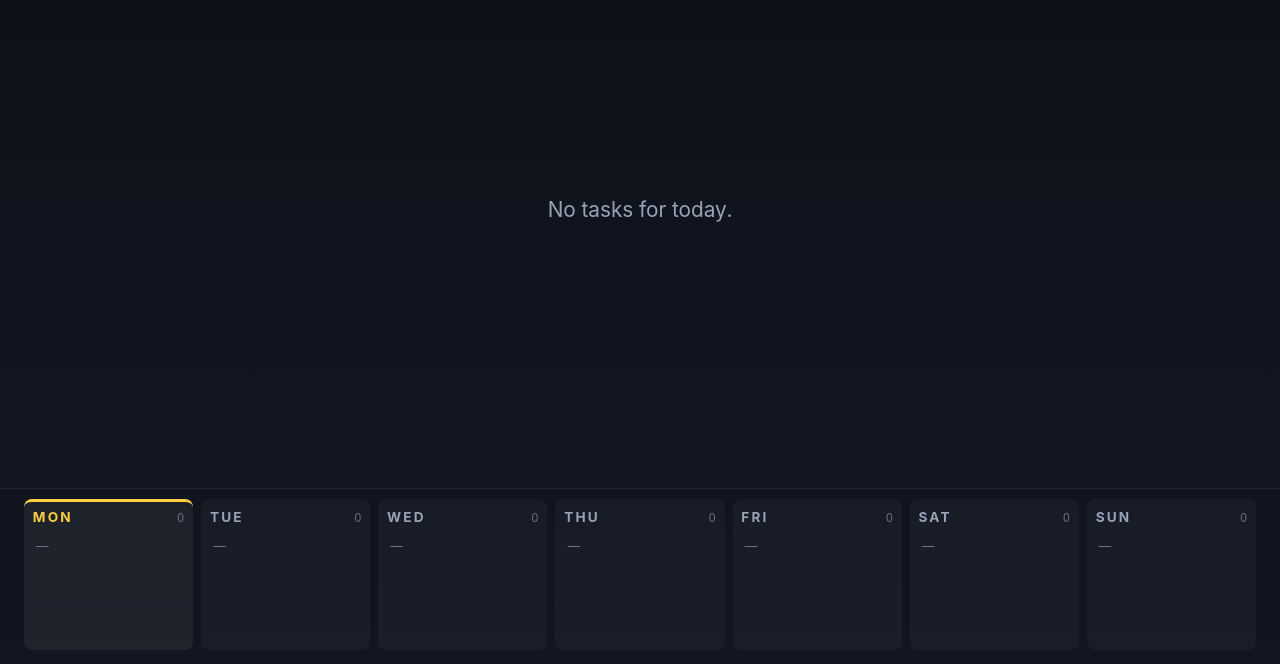
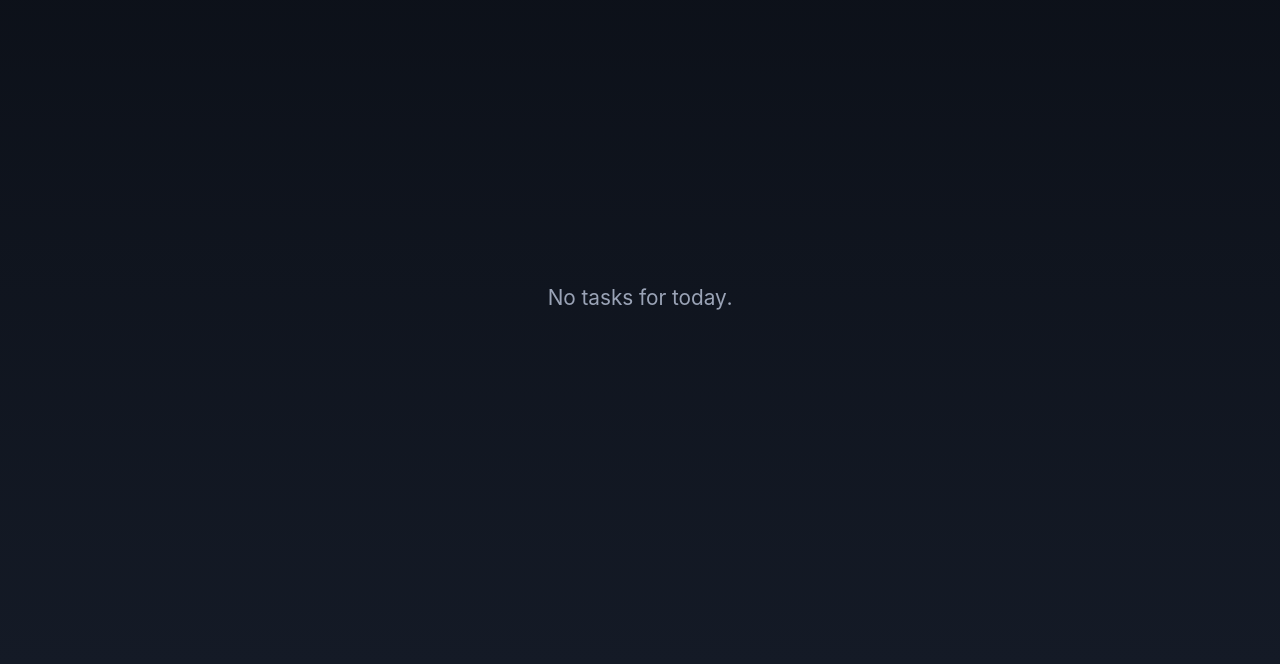
Before and after one commit to ayi102/TaskGenius, a Flask app: page / in a window 1280 px wide. Shown: the part 136-800 px from the top of the page. Run offline with Flask 3, Linux system fonts and the light colour scheme; data that the repository does not hold is empty.

Commit message:
Remove the week strip; today is the only thing on screen
The bottom Mon-Sun mini-schedule was cluttering the at-a-glance focus on
today. Drop the footer, the renderWeek/renderDayColumn/renderDayEntry
JS, and the week-strip/day-col/day-entry CSS — the today section now
takes the full available vertical space below the header. Tasks for
future days are still defined the same way (days-of-week checkboxes in
the admin form); they just don't render on the display until that day
becomes "today".

Co-Authored-By: Claude Opus 4.7 (1M context) <noreply@anthropic.com>

```diff
--- a/static/css/display.css
+++ b/static/css/display.css
@@ -317,114 +317,6 @@ span[data-category="other"]    { color: var(--other); }
   50%      { box-shadow: 0 14px 50px rgba(255, 207, 63, 0.16), 0 0 0 4px rgba(255, 207, 63, 0.08); }
 }
 
-/* ─── Week strip ──────────────────────────────────────── */
-
-.week-strip {
-  flex: 0 0 22vh;
-  display: grid;
-  grid-template-columns: repeat(7, 1fr);
-  gap: 0.5rem;
-  padding: 0.6rem 1.5rem 0.9rem;
-  border-top: 1px solid var(--rule);
-  background: rgba(0, 0, 0, 0.15);
-}
-
-.day-col {
-  display: flex;
-  flex-direction: column;
-  min-height: 0;
-  background: var(--surface);
-  border-radius: 0.5rem;
-  border-top: 3px solid transparent;
-  padding: 0.45rem 0.55rem 0.55rem;
-  overflow: hidden;
-}
-
-.day-col-header {
-  display: flex;
-  align-items: baseline;
-  justify-content: space-between;
-  margin-bottom: 0.35rem;
-}
-
-.day-col-name {
-  font-size: 0.85em;
-  font-weight: 700;
-  letter-spacing: 0.16em;
-  text-transform: uppercase;
-  color: var(--muted);
-}
-
-.day-col-count {
-  font-size: 0.7em;
-  color: var(--faint);
-  font-variant-numeric: tabular-nums;
-}
-
-.day-col.is-today {
-  background: var(--surface-strong);
-  border-top-color: var(--now);
-}
-
-.day-col.is-today .day-col-name { color: var(--now); }
-
-.day-col-list {
-  flex: 1 1 auto;
-  min-height: 0;
-  display: flex;
-  flex-direction: column;
-  gap: 0.15rem;
-  overflow: hidden;
-}
-
-.day-entry {
-  display: grid;
-  grid-template-columns: 3.4em 1fr;
-  gap: 0.4rem;
-  align-items: baseline;
-  font-size: 0.78em;
-  line-height: 1.25;
-  padding: 0.1rem 0.1rem 0.1rem 0.35rem;
-  border-left: 2px solid transparent;
-}
-
-.day-entry .time {
-  font-variant-numeric: tabular-nums;
-  color: var(--muted);
-  font-weight: 500;
-}
-
-.day-entry .title {
-  white-space: nowrap;
-  overflow: hidden;
-  text-overflow: ellipsis;
-  font-weight: 500;
-}
-
-.day-entry[data-category="idris"]    { border-left-color: var(--idris); }
-.day-entry[data-category="elina"]    { border-left-color: var(--elina); }
-.day-entry[data-category="jenin"]    { border-left-color: var(--jenin); }
-.day-entry[data-category="kitchen"]  { border-left-color: var(--kitchen); }
-.day-entry[data-category="cleaning"] { border-left-color: var(--cleaning); }
-.day-entry[data-category="therapy"]  { border-left-color: var(--therapy); }
-.day-entry[data-category="other"]    { border-left-color: var(--other); }
-
-.day-entry.untimed .time { color: var(--faint); }
-
-.day-overflow {
-  font-size: 0.72em;
-  color: var(--faint);
-  padding-left: 0.35rem;
-  margin-top: 0.1rem;
-}
-
-.day-empty {
-  font-size: 0.78em;
-  color: var(--faint);
-  font-style: italic;
-  margin: 0.4rem 0 0 0.2rem;
-}
-
 /* ─── Anytime footer ──────────────────────────────────── */
 
 .anytime {
--- a/static/js/display.js
+++ b/static/js/display.js
@@ -1,17 +1,11 @@
 const REFRESH_MS = 30_000;
 const NOW_WINDOW_MIN = 60;
-const WEEK_STRIP_MAX_PER_DAY = 6;
 
-const DAY_NAMES   = ["sun", "mon", "tue", "wed", "thu", "fri", "sat"]; // Date.getDay() order
-const WEEK_ORDER  = ["mon", "tue", "wed", "thu", "fri", "sat", "sun"]; // Mon-first for display
-const DAY_LABEL   = { mon: "Mon", tue: "Tue", wed: "Wed", thu: "Thu", fri: "Fri", sat: "Sat", sun: "Sun" };
-const DAY_FULL    = { mon: "Monday", tue: "Tuesday", wed: "Wednesday", thu: "Thursday",
-                      fri: "Friday", sat: "Saturday", sun: "Sunday" };
+const DAY_NAMES = ["sun", "mon", "tue", "wed", "thu", "fri", "sat"]; // Date.getDay() order
 
-const boardEl  = document.getElementById("board");
-const stripEl  = document.getElementById("week-strip");
-const clockEl  = document.getElementById("clock");
-const dateEl   = document.getElementById("date");
+const boardEl = document.getElementById("board");
+const clockEl = document.getElementById("clock");
+const dateEl  = document.getElementById("date");
 
 function toMinutes(hhmm) {
   if (!hhmm) return null;
@@ -192,57 +186,12 @@ function renderToday(tasks) {
 
 /* ─── Week strip rendering ─────────────────────────────── */
 
-function renderDayEntry(t) {
-  const time = t.scheduled_time ? format12hr(t.scheduled_time) : "—";
-  const classes = ["day-entry"];
-  if (!t.scheduled_time) classes.push("untimed");
-  return `
-    <div class="${classes.join(" ")}" data-category="${escape(firstCat(t.category))}">
-      <span class="time">${escape(time)}</span>
-      <span class="title">${escape(t.title)}</span>
-    </div>
-  `;
-}
-
-function renderDayColumn(dayKey, allTasks, isToday) {
-  const tasks = tasksForDay(allTasks, dayKey);
-  const shown = tasks.slice(0, WEEK_STRIP_MAX_PER_DAY);
-  const overflow = tasks.length - shown.length;
-
-  const body = tasks.length === 0
-    ? `<p class="day-empty">—</p>`
-    : shown.map(renderDayEntry).join("")
-      + (overflow > 0 ? `<div class="day-overflow">+${overflow} more</div>` : "");
-
-  const classes = ["day-col"];
-  if (isToday) classes.push("is-today");
-
-  return `
-    <section class="${classes.join(" ")}">
-      <header class="day-col-header">
-        <span class="day-col-name">${DAY_LABEL[dayKey]}</span>
-        <span class="day-col-count">${tasks.length}</span>
-      </header>
-      <div class="day-col-list">${body}</div>
-    </section>
-  `;
-}
-
-function renderWeek(allTasks) {
-  const today = todayKey();
-  stripEl.innerHTML = WEEK_ORDER
-    .map(d => renderDayColumn(d, allTasks, d === today))
-    .join("");
-}
-
 /* ─── Main render ──────────────────────────────────────── */
 
 function render(payload) {
   const allTasks = payload.tasks || [];
   dateEl.textContent = payload.date || "";
-
   renderToday(tasksForDay(allTasks, todayKey()));
-  renderWeek(allTasks);
 }
 
 async function refresh() {
--- a/templates/display.html
+++ b/templates/display.html
@@ -26,7 +26,6 @@
   <main id="board" class="board" aria-live="polite">
     <p class="loading">Loading…</p>
   </main>
-  <footer id="week-strip" class="week-strip" aria-label="This week"></footer>
 
   <script src="{{ url_for('static', filename='js/display.js') }}"></script>
 </body>
```
